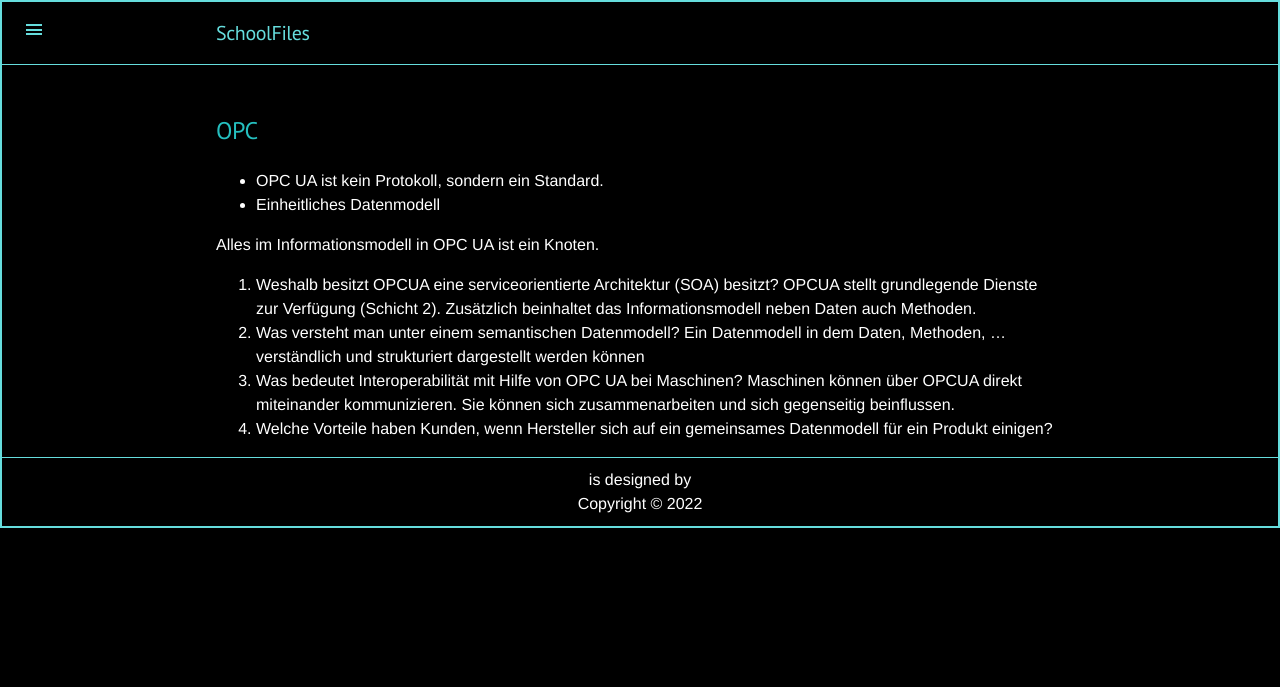
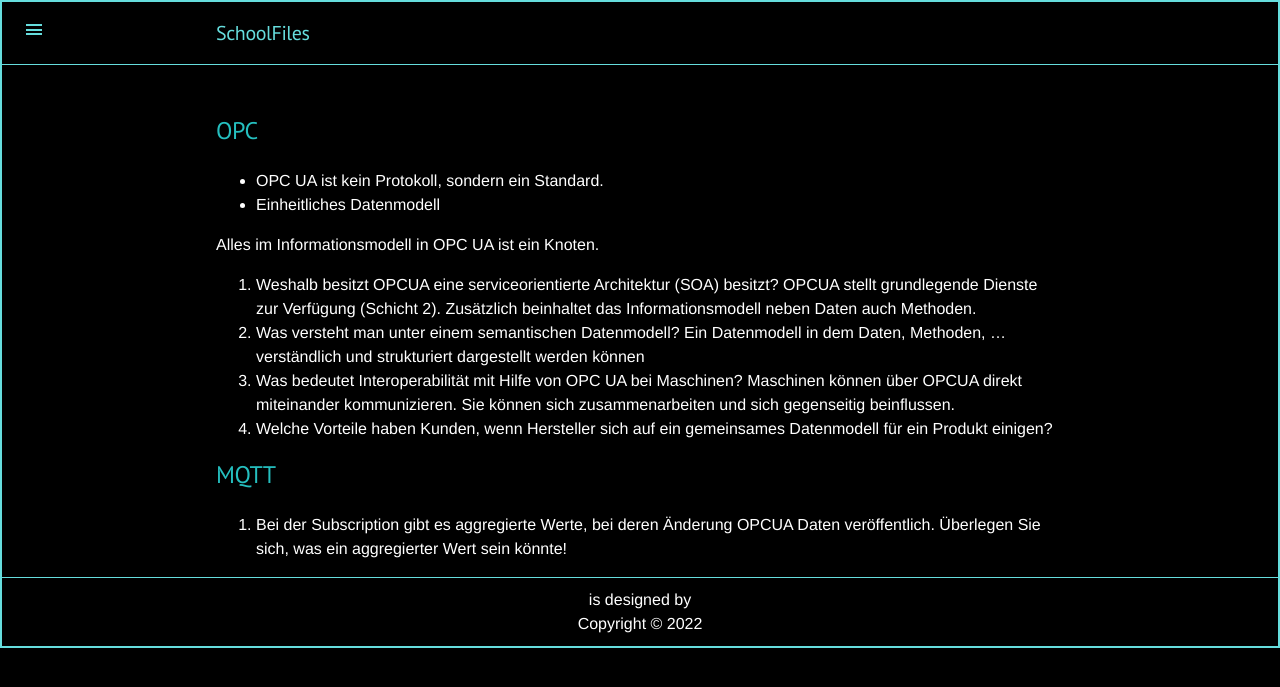
Before and after one commit to Semoxea/IF11C, a Jekyll site: the page built from IF11C/ITT/LS14.md, in a window 1280 px wide. Shown: the top 687 px of the page. Built offline with Jekyll 4.4.1, drawn with Linux system fonts in a browser that asks for light colours.

Commit message:
Dienstag2

```diff
--- a/IF11C/ITT/LS14.md
+++ b/IF11C/ITT/LS14.md
@@ -18,3 +18,8 @@ Ein Datenmodell in dem Daten, Methoden, ... verständlich und strukturiert darge
 3. Was bedeutet Interoperabilität mit Hilfe von OPC UA bei Maschinen?
 Maschinen können über OPCUA direkt miteinander kommunizieren. Sie können sich zusammenarbeiten und sich gegenseitig beinflussen.
 4. Welche Vorteile haben Kunden, wenn Hersteller sich auf ein gemeinsames Datenmodell für ein Produkt einigen?
+
+## MQTT
+
+1. Bei der Subscription gibt es aggregierte Werte, bei deren Änderung OPCUA Daten
+veröffentlich. Überlegen Sie sich, was ein aggregierter Wert sein könnte!<br>
```
Also changed, not shown: IF11C/AWP/LS02_1.md (+1 -1 lines), IF11C/AWP/LS02_2.md (+1 -1 lines), IF11C/AWP/LS03_1.md (+1 -1 lines), 3 other files.
